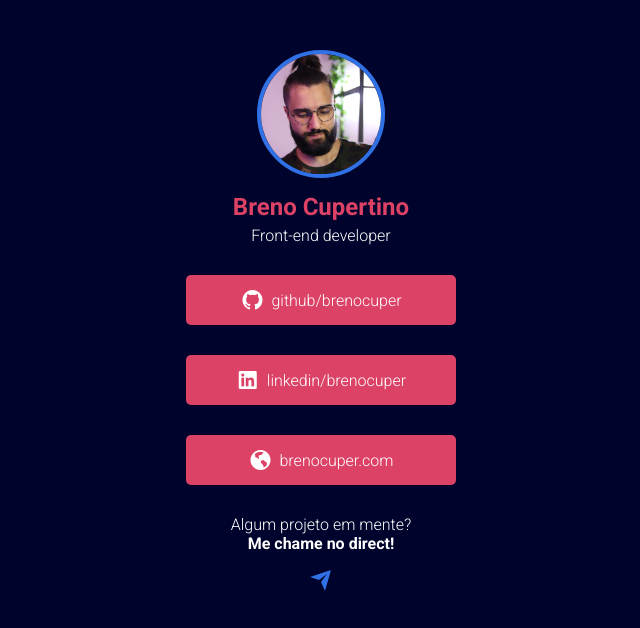
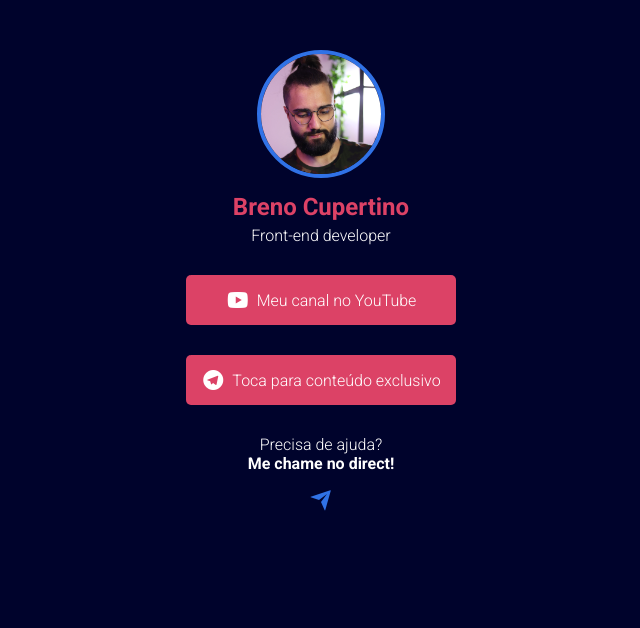
Before and after one commit to brenocuper/linkdev, a plain HTML site: page index.html in a window 1280 px wide. Shown: the whole page, without its empty margins (319-959 px from the left). Drawn offline with nearby package versions, Linux system fonts and the light colour scheme.

Commit message:
Add files via upload

```diff
--- a/index.html
+++ b/index.html
@@ -33,23 +33,19 @@
       </header>
 
       <section>
-        <a class="link" href="https://github.com/brenocuper">
-          <i class="ri-github-fill"></i>
-          github/brenocuper
+        <a class="link" href="https://www.youtube.com/c/Brenocuper">
+          <i class="ri-youtube-fill"></i>
+          Meu canal no YouTube
         </a>
-        <a class="link" href="https://www.linkedin.com/in/brenocupertino">
-          <i class="ri-linkedin-box-fill"></i>
-          linkedin/brenocuper
-        </a>
-        <a class="link" href="https://brenocuper.com">
-          <i class="ri-earth-fill"></i>
-          brenocuper.com
+        <a class="link" href="https://www.t.me/brenocuper">
+          <i class="ri-telegram-fill"></i>
+          Toca para conteúdo exclusivo
         </a>
       </section>
 
       <footer>
         <p class="call-me">
-          Algum projeto em mente?<br />
+          Precisa de ajuda?<br />
           <strong>Me chame no direct!</strong>
         </p>
         <i class="ri-send-plane-fill"></i>
```
